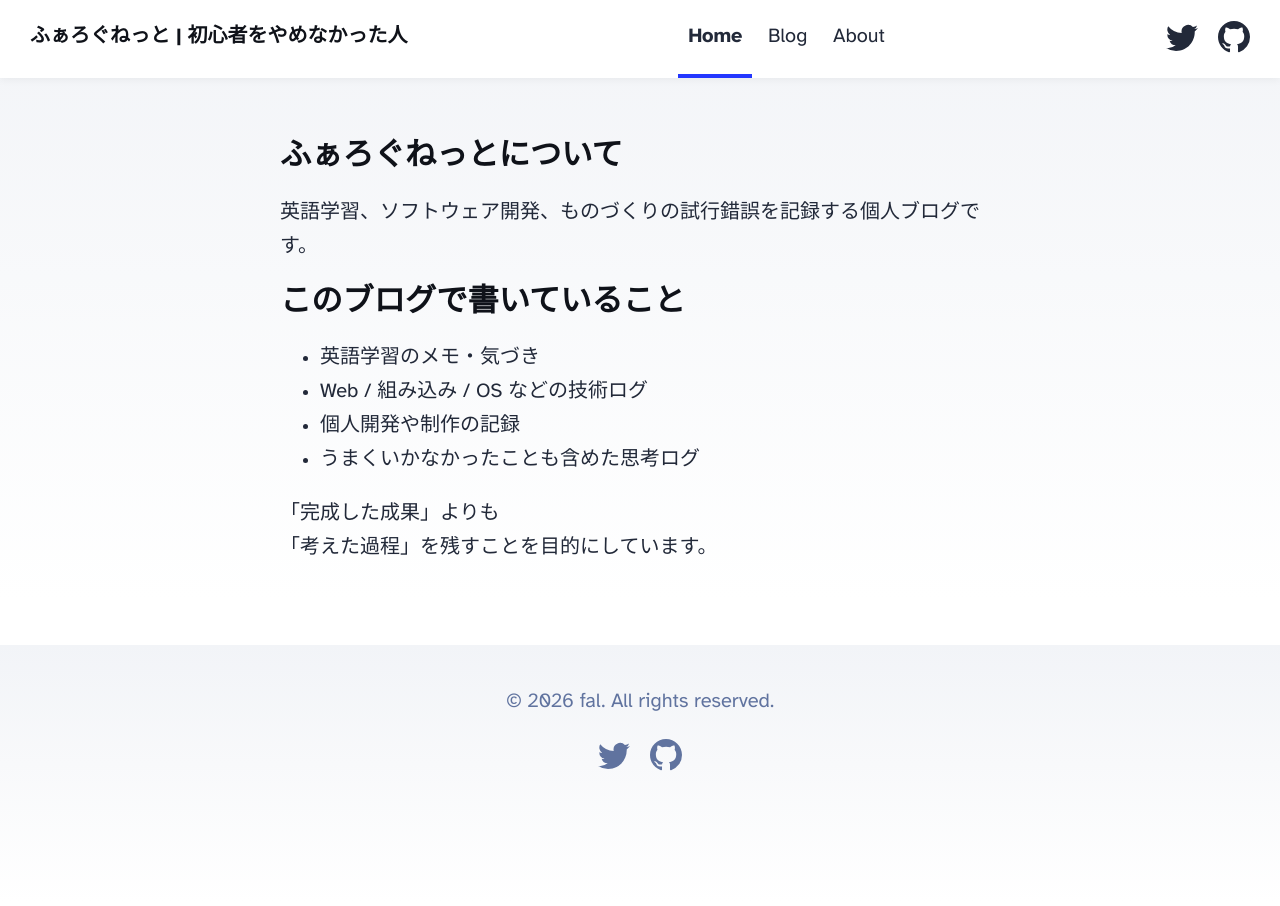
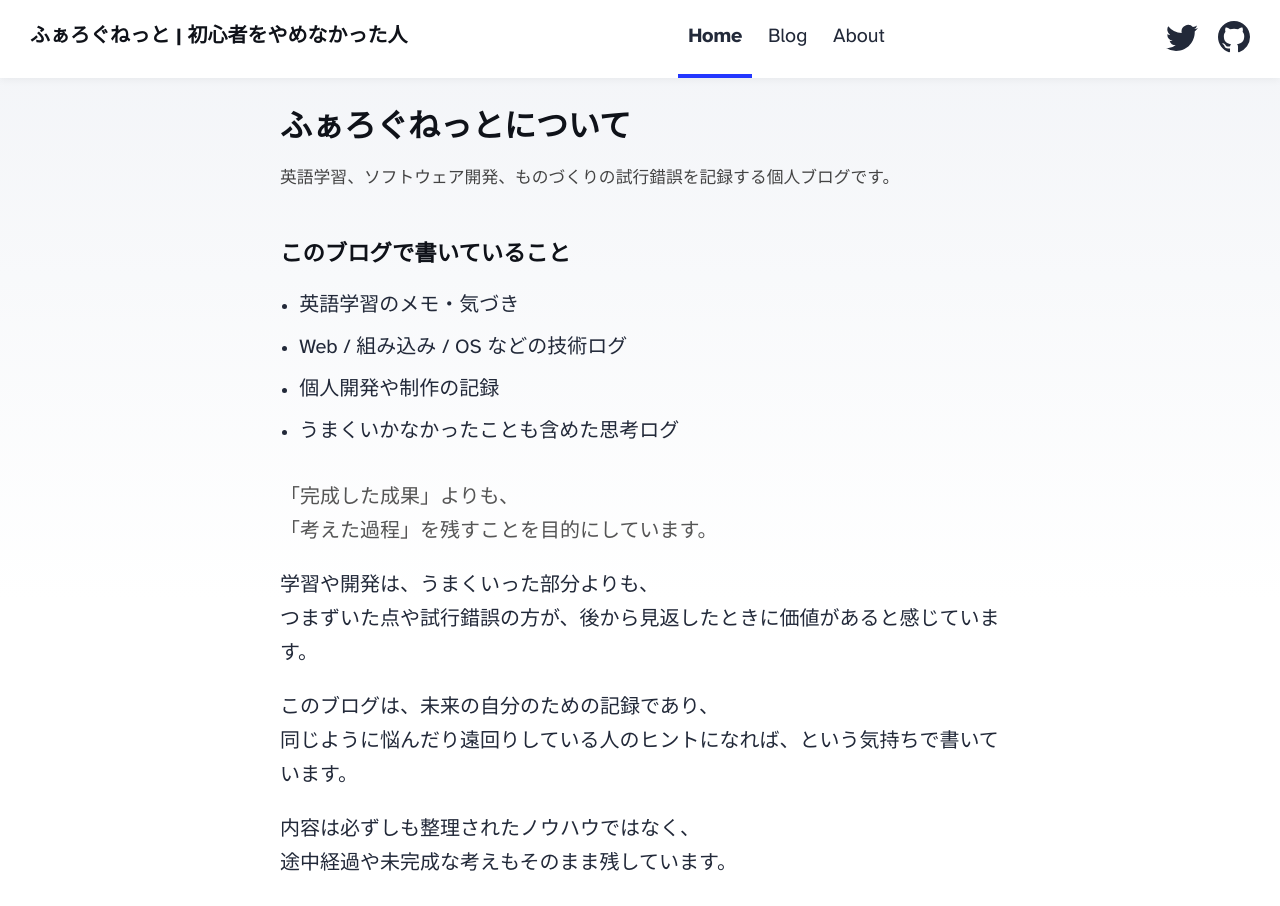
Before and after one commit to falog/falog.net, an Astro site: page / in a window 1280 px wide. Shown: the top 906 px of the page. Built offline with nearby package versions, Linux system fonts and the light colour scheme; Astro itself is replaced by a stand-in of ours.

Commit message:
fix:main

```diff
--- a/src/pages/index.astro
+++ b/src/pages/index.astro
@@ -3,19 +3,55 @@ import BaseHead from '../components/BaseHead.astro';
 import Footer from '../components/Footer.astro';
 import Header from '../components/Header.astro';
 import { SITE_DESCRIPTION, SITE_TITLE } from '../consts';
-import { Content as Home} from '../content/home.md';
 ---
 
 <!doctype html>
-<html lang="en">
+<html lang="ja">
 	<head>
 		<BaseHead title={SITE_TITLE} description={SITE_DESCRIPTION} />
 	</head>
 	<body>
 		<Header />
-		<main>
-			<Home />
+
+		<main class="container">
+			<section class="hero">
+				<h1 class="title">ふぁろぐねっとについて</h1>
+				<p class="lead">
+					英語学習、ソフトウェア開発、ものづくりの試行錯誤を記録する個人ブログです。
+				</p>
+			</section>
+
+			<section class="content">
+				<h2 class="subtitle">このブログで書いていること</h2>
+				<ul class="list">
+					<li>英語学習のメモ・気づき</li>
+					<li>Web / 組み込み / OS などの技術ログ</li>
+					<li>個人開発や制作の記録</li>
+					<li>うまくいかなかったことも含めた思考ログ</li>
+				</ul>
+
+				<p class="philosophy">
+				「完成した成果」よりも、<br />
+				「考えた過程」を残すことを目的にしています。
+				</p>
+
+				<p class="note">
+					学習や開発は、うまくいった部分よりも、<br />
+					つまずいた点や試行錯誤の方が、後から見返したときに価値があると感じています。
+				</p>
+
+				<p class="note">
+					このブログは、未来の自分のための記録であり、<br />
+					同じように悩んだり遠回りしている人のヒントになれば、という気持ちで書いています。
+				</p>
+
+				<p class="note">
+					内容は必ずしも整理されたノウハウではなく、<br />
+					途中経過や未完成な考えもそのまま残しています。
+				</p>
+			</section>
 		</main>
+
 		<Footer />
 	</body>
 </html>
--- a/src/styles/global.css
+++ b/src/styles/global.css
@@ -153,3 +153,42 @@ hr {
 	/* added line to stop words getting smushed together (as they go onto separate lines and some screen readers do not understand line feeds as a space */
 	white-space: nowrap;
 }
+
+.container {
+	max-width: 720px;
+	margin: 0 auto;
+	padding: 2rem 1rem;
+}
+
+.hero {
+	margin-bottom: 3rem;
+}
+
+.title {
+	font-size: 2rem;
+	font-weight: bold;
+	margin-bottom: 1rem;
+}
+
+.lead {
+	font-size: 1.05rem;
+	color: #444;
+}
+
+.subtitle {
+	font-size: 1.4rem;
+	margin-bottom: 1rem;
+}
+
+.list {
+	padding-left: 1.2rem;
+	margin-bottom: 2rem;
+}
+
+.list li {
+	margin-bottom: 0.5rem;
+}
+
+.philosophy {
+	color: #555;
+}
```
